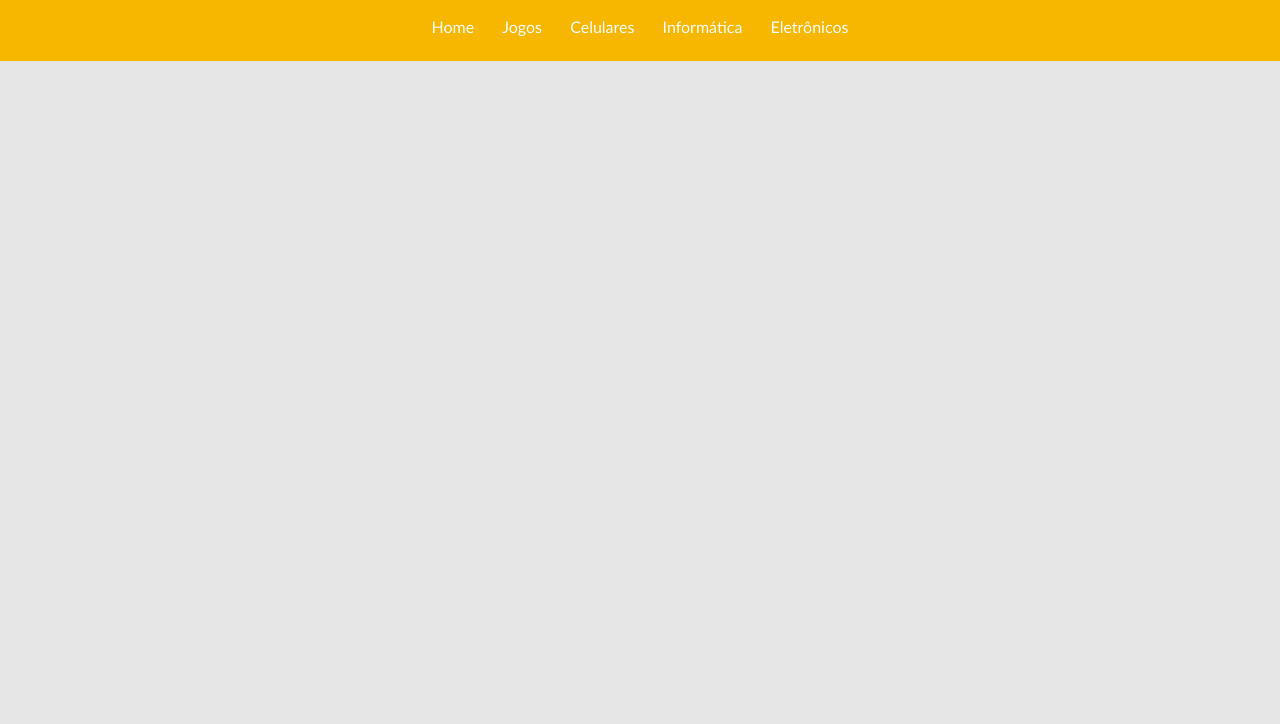
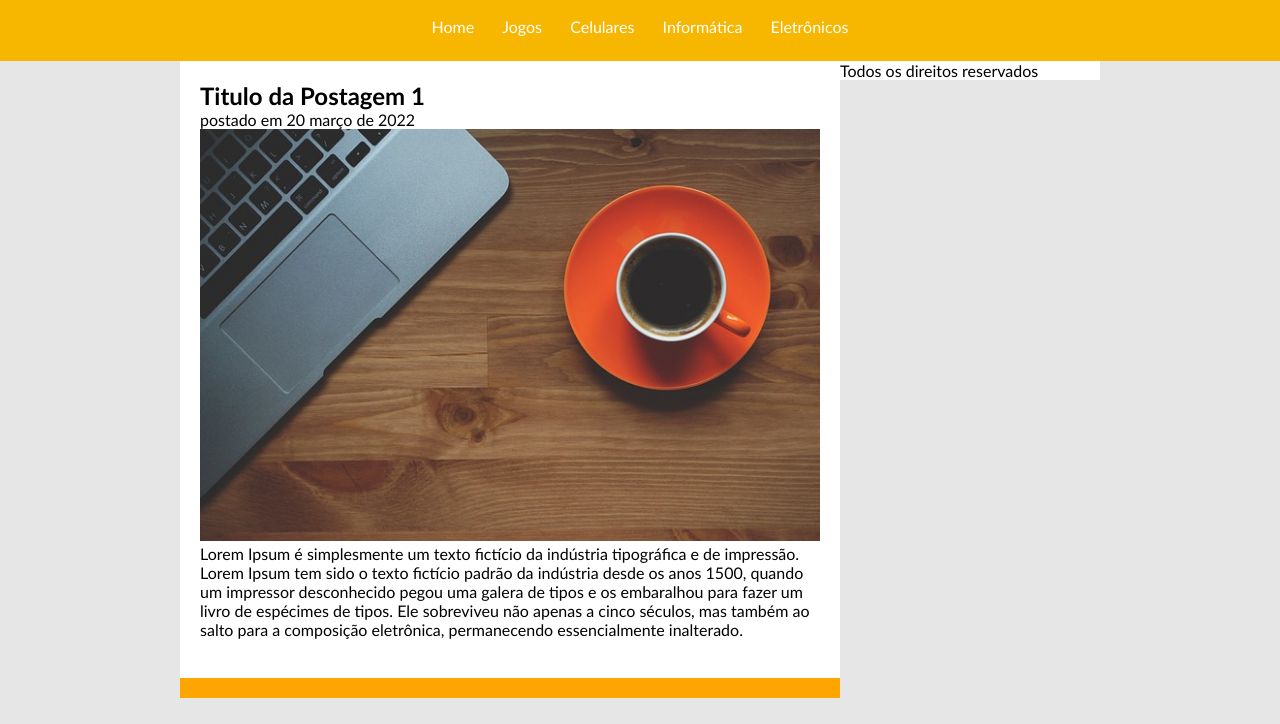
Before and after one commit to offsvi/TecBlog, a plain HTML site: page index.html in a window 1280 px wide. Shown: the part 76-800 px from the top of the page. Drawn offline with Linux system fonts and the light colour scheme.

Commit message:
Finalizando home

```diff
--- a/css/estilo.css
+++ b/css/estilo.css
@@ -23,6 +23,41 @@ body {
 
 #area-logo, #area-menu {
     padding: 10px;
+
+}
+
+#area-pricipal {
+    background: white;
+    width: 920px;
+    margin: 0 auto;
+}
+
+#area-postagens, #area-lateral {
+    background: orange;
+}
+
+#area-postagens {
+    width: 660px;
+    float: left;
+}
+
+#area-lateral {
+    width: 240px;
+    float: right;
+}
+
+.postagem{
+    padding: 20px;
+    margin-bottom: 20px;
+    background: white;
+}
+
+#rodape {
+    clear: both;
+    text-align: center;
+    padding: 15px;
+    background: #ccc;
+
 }
 
 /*
--- a/index.html
+++ b/index.html
@@ -17,8 +17,40 @@
             <a href="celulares.html">Celulares</a>
             <a href="informática.html">Informática</a>
             <a href="eletronicos.html">Eletrônicos</a>
+        </div>
+    </div>
+
+    <div id="area-pricipal">
+        <div id="area-postagens">
+            <!-- Abertura Postagem-->
+            <div class="postagem">
+                <h2>Titulo da Postagem 1</h2>
+                <span>postado em 20 março de 2022</span>
+                <img width="620px" src="imagens/imagem1.jpg">
+                <p>
+                    Lorem Ipsum é simplesmente um texto fictício da indústria
+                    tipográfica e de impressão. Lorem Ipsum tem sido o texto
+                    fictício padrão da indústria desde os anos 1500, quando um
+                    impressor desconhecido pegou uma galera de tipos e os embaralhou
+                    para fazer um livro de espécimes de tipos. Ele sobreviveu não
+                    apenas a cinco séculos, mas também ao salto para a composição
+                    eletrônica, permanecendo essencialmente inalterado.
+                </p>
+                <a href="">Leia mais</a>
+            </div> <!-- //fechamento Postagem-->
 
         </div>
+
+        <div id="area-lateral">
+
+
+        </div>
+
+        <div id="area-rodape">
+            Todos os direitos reservados
+
+        </div>
+
     </div>
 </body>
 </html>
```
